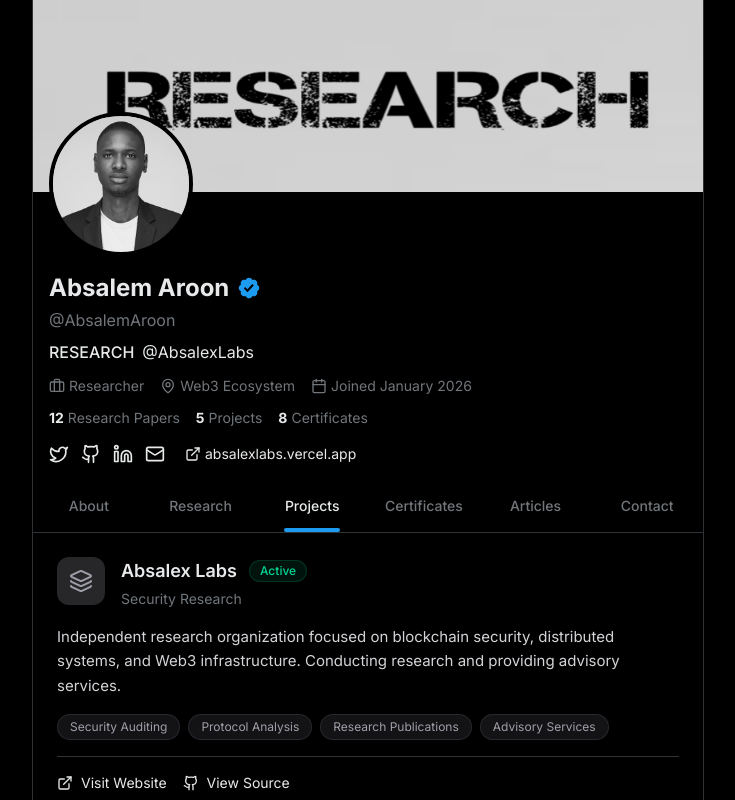
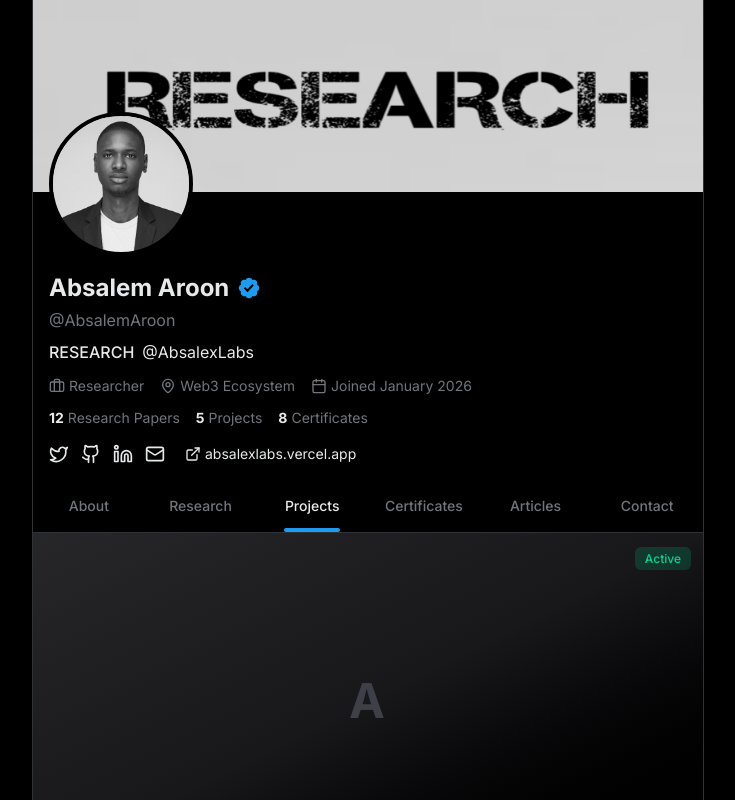
Before and after one commit to AbsalemAroon/absalemaroon, a Next.js app: page / in a window 1280 px wide. Both pictures are taken after a click on the button "Projects". Shown: the top 800 px of the page, without its empty margins (272-1007 px from the left). Built offline with nearby package versions, Linux system fonts and the light colour scheme.

Commit message:
feat: enhance projects section with detailed project info and state management
Co-authored-by: Absalem Aroon <198504168+AbsalemAroon@users.noreply.github.com>

```diff
--- a/components/sections/projects-section.tsx
+++ b/components/sections/projects-section.tsx
@@ -1,151 +1,287 @@
 "use client";
 
-import { ExternalLink, Github, Layers, Wrench, BarChart3, GraduationCap } from "lucide-react";
+import { ExternalLink, Github, Calendar, Clock } from "lucide-react";
+import { useState } from "react";
 
 const projects = [
   {
     id: 1,
     name: "Absalex Labs",
-    description:
-      "Independent research organization focused on blockchain security, distributed systems, and Web3 infrastructure. Conducting research and providing advisory services.",
+    thumbnail: "/images/projects/absalex-labs.jpg",
+    shortDescription: "Independent blockchain research organization",
+    fullDescription:
+      "Independent research organization focused on blockchain security, distributed systems, and Web3 infrastructure. Conducting research and providing advisory services to protocols and organizations building in the decentralized ecosystem. Our work spans security auditing, protocol analysis, and the publication of open research.",
     status: "Active",
-    focus: "Security Research",
+    category: "Research Lab",
+    technologies: ["Blockchain", "Security", "DeFi", "Smart Contracts"],
     website: "https://absalexlabs.vercel.app",
     github: "https://github.com/absalexlabs",
-    icon: Layers,
-    features: [
-      "Security Auditing",
-      "Protocol Analysis",
-      "Research Publications",
-      "Advisory Services",
-    ],
+    startDate: "January 2026",
   },
   {
     id: 2,
     name: "Smart Contract Analyzer",
-    description:
-      "Open-source tool for static analysis of smart contracts, detecting common vulnerability patterns and providing remediation guidance.",
+    thumbnail: "/images/projects/sc-analyzer.jpg",
+    shortDescription: "Static analysis tool for smart contract security",
+    fullDescription:
+      "Open-source tool for static analysis of smart contracts, detecting common vulnerability patterns and providing remediation guidance. The analyzer supports multiple blockchain platforms and integrates with popular development workflows to catch security issues early in the development lifecycle.",
     status: "In Development",
-    focus: "Security Tools",
+    category: "Security Tools",
+    technologies: ["Solidity", "Python", "AST Analysis", "Security"],
     github: "https://github.com/absalemaroon/sc-analyzer",
-    icon: Wrench,
-    features: [
-      "Vulnerability Detection",
-      "Pattern Matching",
-      "Report Generation",
-      "CI/CD Integration",
-    ],
+    startDate: "March 2026",
   },
   {
     id: 3,
     name: "DeFi Risk Dashboard",
-    description:
-      "Comprehensive dashboard for monitoring and assessing risks across decentralized finance protocols, including smart contract risks, liquidity analysis, and governance tracking.",
+    thumbnail: "/images/projects/defi-dashboard.jpg",
+    shortDescription: "Protocol risk monitoring and assessment platform",
+    fullDescription:
+      "Comprehensive dashboard for monitoring and assessing risks across decentralized finance protocols, including smart contract risks, liquidity analysis, and governance tracking. Provides real-time alerts and historical data analysis for informed decision-making in the DeFi ecosystem.",
     status: "Planned",
-    focus: "DeFi Analysis",
-    icon: BarChart3,
-    features: [
-      "Risk Scoring",
-      "Protocol Monitoring",
-      "Alert System",
-      "Historical Data",
-    ],
+    category: "DeFi Analysis",
+    technologies: ["React", "Web3.js", "GraphQL", "Data Analytics"],
+    startDate: "Q3 2026",
   },
   {
     id: 4,
     name: "Blockchain Security Curriculum",
-    description:
-      "Educational resources and frameworks for understanding security concepts in blockchain systems, designed for researchers and developers.",
+    thumbnail: "/images/projects/security-curriculum.jpg",
+    shortDescription: "Educational resources for blockchain security",
+    fullDescription:
+      "Educational resources and frameworks for understanding security concepts in blockchain systems, designed for researchers and developers. Includes comprehensive course materials, hands-on labs, real-world case studies, and assessment tools to build security expertise.",
     status: "Active",
-    focus: "Education",
-    icon: GraduationCap,
-    features: [
-      "Course Materials",
-      "Hands-on Labs",
-      "Case Studies",
-      "Assessment Tools",
-    ],
+    category: "Education",
+    technologies: ["Documentation", "Tutorials", "Labs", "Assessments"],
+    website: "https://learn.absalexlabs.com",
+    startDate: "February 2026",
   },
 ];
 
 export function ProjectsSection() {
+  const [selectedProject, setSelectedProject] = useState<typeof projects[0] | null>(null);
+
+  if (selectedProject) {
+    return (
+      <div className="min-h-screen">
+        {/* Header */}
+        <div className="sticky top-0 z-10 bg-background/95 backdrop-blur-sm border-b border-border">
+          <div className="flex items-center justify-between px-4 py-3">
+            <div className="flex items-center gap-4">
+              <button
+                onClick={() => setSelectedProject(null)}
+                className="p-2 -ml-2 rounded-full hover:bg-white/10 transition-colors"
+              >
+                <svg className="w-5 h-5" fill="none" stroke="currentColor" viewBox="0 0 24 24">
+                  <path strokeLinecap="round" strokeLinejoin="round" strokeWidth={2} d="M15 19l-7-7 7-7" />
+                </svg>
+              </button>
+              <span className="font-semibold text-lg">Project</span>
+            </div>
+            <div className="flex items-center gap-2">
+              <button className="p-2 rounded-full hover:bg-white/10 transition-colors">
+                <ExternalLink className="w-5 h-5" />
+              </button>
+            </div>
+          </div>
+        </div>
+
+        {/* Project Thumbnail */}
+        <div className="w-full aspect-video bg-gradient-to-br from-zinc-800 via-zinc-900 to-black flex items-center justify-center">
+          <div className="text-center">
+            <div className="text-6xl font-bold text-zinc-700 tracking-wider">
+              {selectedProject.name.charAt(0)}
+            </div>
+            <div className="text-sm text-zinc-600 mt-2">{selectedProject.category}</div>
+          </div>
+        </div>
+
+        {/* Project Content */}
+        <div className="p-6">
+          {/* Status Badge */}
+          <div className="mb-4">
+            <span className={`px-3 py-1 text-sm font-medium rounded-full ${
+              selectedProject.status === "Active"
+                ? "bg-emerald-500/10 text-emerald-400 border border-emerald-500/20"
+                : selectedProject.status === "In Development"
+                ? "bg-amber-500/10 text-amber-400 border border-amber-500/20"
+                : "bg-zinc-500/10 text-zinc-400 border border-zinc-500/20"
+            }`}>
+              {selectedProject.status}
+            </span>
+          </div>
+
+          {/* Title */}
+          <h1 className="text-2xl font-bold text-foreground mb-2">
+            {selectedProject.name}
+          </h1>
+
+          {/* Category */}
+          <p className="text-muted mb-4">{selectedProject.category}</p>
+
+          {/* Meta Info */}
+          <div className="flex items-center gap-4 text-sm text-muted mb-6">
+            <span className="flex items-center gap-1.5">
+              <Calendar className="w-4 h-4" />
+              Started {selectedProject.startDate}
+            </span>
+          </div>
+
+          {/* Full Description */}
+          <div className="mb-6">
+            <h3 className="text-sm font-semibold text-zinc-400 uppercase tracking-wider mb-3">Description</h3>
+            <p className="text-[15px] text-zinc-300 leading-relaxed">
+              {selectedProject.fullDescription}
+            </p>
+          </div>
+
+          {/* Technologies */}
+          <div className="mb-6">
+            <h3 className="text-sm font-semibold text-zinc-400 uppercase tracking-wider mb-3">Technologies</h3>
+            <div className="flex flex-wrap gap-2">
+              {selectedProject.technologies.map((tech) => (
+                <span
+                  key={tech}
+                  className="px-3 py-1.5 text-sm text-zinc-300 rounded-full bg-zinc-800 border border-zinc-700"
+                >
+                  {tech}
+                </span>
+              ))}
+            </div>
+          </div>
+
+          {/* Links */}
+          <div className="flex flex-col gap-3 pt-4 border-t border-border">
+            {selectedProject.website && (
+              <a
+                href={selectedProject.website}
+                target="_blank"
+                rel="noopener noreferrer"
+                className="flex items-center justify-between p-4 rounded-xl bg-zinc-800/50 border border-zinc-700/50 hover:bg-zinc-800 transition-colors"
+              >
+                <div className="flex items-center gap-3">
+                  <ExternalLink className="w-5 h-5 text-zinc-400" />
+                  <div>
+                    <p className="font-medium text-foreground">Website</p>
+                    <p className="text-sm text-muted">{selectedProject.website}</p>
+                  </div>
+                </div>
+                <svg className="w-5 h-5 text-zinc-500" fill="none" stroke="currentColor" viewBox="0 0 24 24">
+                  <path strokeLinecap="round" strokeLinejoin="round" strokeWidth={2} d="M9 5l7 7-7 7" />
+                </svg>
+              </a>
+            )}
+            {selectedProject.github && (
+              <a
+                href={selectedProject.github}
+                target="_blank"
+                rel="noopener noreferrer"
+                className="flex items-center justify-between p-4 rounded-xl bg-zinc-800/50 border border-zinc-700/50 hover:bg-zinc-800 transition-colors"
+              >
+                <div className="flex items-center gap-3">
+                  <Github className="w-5 h-5 text-zinc-400" />
+                  <div>
+                    <p className="font-medium text-foreground">GitHub Repository</p>
+                    <p className="text-sm text-muted">{selectedProject.github}</p>
+                  </div>
+                </div>
+                <svg className="w-5 h-5 text-zinc-500" fill="none" stroke="currentColor" viewBox="0 0 24 24">
+                  <path strokeLinecap="round" strokeLinejoin="round" strokeWidth={2} d="M9 5l7 7-7 7" />
+                </svg>
+              </a>
+            )}
+          </div>
+        </div>
+      </div>
+    );
+  }
+
   return (
     <div className="divide-y divide-border">
-      {projects.map((project) => {
-        const IconComponent = project.icon;
-        return (
-          <div key={project.id} className="p-6 hover:bg-white/[0.02] transition-colors">
-            {/* Project Header */}
-            <div className="flex items-start gap-4">
-              <div className="w-12 h-12 rounded-xl bg-zinc-800 flex items-center justify-center flex-shrink-0">
-                <IconComponent className="w-6 h-6 text-zinc-400" />
+      {projects.map((project) => (
+        <div
+          key={project.id}
+          onClick={() => setSelectedProject(project)}
+          className="cursor-pointer hover:bg-white/[0.02] transition-colors"
+        >
+          {/* Project Thumbnail */}
+          <div className="w-full aspect-[2/1] bg-gradient-to-br from-zinc-800 via-zinc-900 to-black flex items-center justify-center relative">
+            <div className="text-center">
+              <div className="text-5xl font-bold text-zinc-700 tracking-wider">
+                {project.name.charAt(0)}
               </div>
-
-              <div className="flex-1 min-w-0">
-                <div className="flex items-center gap-3 flex-wrap">
-                  <h3 className="text-lg font-semibold text-foreground">
-                    {project.name}
-                  </h3>
-                  <span className={`px-2.5 py-0.5 text-xs font-medium rounded-full ${
+            </div>
+            {/* Category Badge */}
+            <div className="absolute bottom-3 left-3">
+              <span className="px-2.5 py-1 text-xs font-medium bg-black/60 backdrop-blur-sm rounded-md text-zinc-300">
+                {project.category}
+              </span>
+            </div>
+            {/* Status Badge */}
+            <div className="absolute top-3 right-3">
+              <span className={`px-2.5 py-1 text-xs font-medium rounded-md ${
                 project.status === "Active"
-                      ? "bg-emerald-500/10 text-emerald-400 border border-emerald-500/20"
+                  ? "bg-emerald-500/20 text-emerald-400"
                   : project.status === "In Development"
-                      ? "bg-yellow-500/10 text-yellow-400 border border-yellow-500/20"
-                      : "bg-zinc-500/10 text-zinc-400 border border-zinc-500/20"
+                  ? "bg-amber-500/20 text-amber-400"
+                  : "bg-zinc-500/20 text-zinc-400"
               }`}>
                 {project.status}
               </span>
             </div>
-
-                <p className="text-sm text-muted mt-1">{project.focus}</p>
-              </div>
           </div>
 
-            {/* Description */}
-            <p className="text-[15px] text-zinc-300 leading-relaxed mt-4">
-              {project.description}
+          {/* Project Info */}
+          <div className="p-4">
+            {/* Title */}
+            <h3 className="text-lg font-semibold text-foreground mb-1">
+              {project.name}
+            </h3>
+
+            {/* Short Description */}
+            <p className="text-sm text-muted mb-3">
+              {project.shortDescription}
             </p>
 
-            {/* Features */}
-            <div className="flex flex-wrap gap-2 mt-4">
-              {project.features.map((feature) => (
+            {/* Technologies */}
+            <div className="flex flex-wrap gap-1.5 mb-3">
+              {project.technologies.slice(0, 3).map((tech) => (
                 <span
-                  key={feature}
-                  className="px-3 py-1 text-xs text-zinc-400 rounded-full bg-zinc-800/50 border border-zinc-700/50"
+                  key={tech}
+                  className="px-2 py-0.5 text-xs text-zinc-500 rounded bg-zinc-800/50"
                 >
-                  {feature}
+                  {tech}
                 </span>
               ))}
+              {project.technologies.length > 3 && (
+                <span className="px-2 py-0.5 text-xs text-zinc-500 rounded bg-zinc-800/50">
+                  +{project.technologies.length - 3}
+                </span>
+              )}
             </div>
 
-            {/* Links */}
-            <div className="flex items-center gap-4 mt-4 pt-4 border-t border-border">
+            {/* Meta */}
+            <div className="flex items-center gap-4 text-xs text-zinc-500">
+              <span className="flex items-center gap-1">
+                <Calendar className="w-3.5 h-3.5" />
+                {project.startDate}
+              </span>
               {project.website && (
-                <a
-                  href={project.website}
-                  target="_blank"
-                  rel="noopener noreferrer"
-                  className="flex items-center gap-2 text-sm text-zinc-400 hover:text-foreground transition-colors"
-                >
-                  <ExternalLink className="w-4 h-4" />
-                  Visit Website
-                </a>
+                <span className="flex items-center gap-1">
+                  <ExternalLink className="w-3.5 h-3.5" />
+                  Website
+                </span>
               )}
               {project.github && (
-                <a
-                  href={project.github}
-                  target="_blank"
-                  rel="noopener noreferrer"
-                  className="flex items-center gap-2 text-sm text-zinc-400 hover:text-foreground transition-colors"
-                >
-                  <Github className="w-4 h-4" />
-                  View Source
-                </a>
+                <span className="flex items-center gap-1">
+                  <Github className="w-3.5 h-3.5" />
+                  Source
+                </span>
               )}
             </div>
           </div>
-        );
-      })}
+        </div>
+      ))}
     </div>
   );
 }
```
Lines whose indentation alone changed are shown as unchanged.
